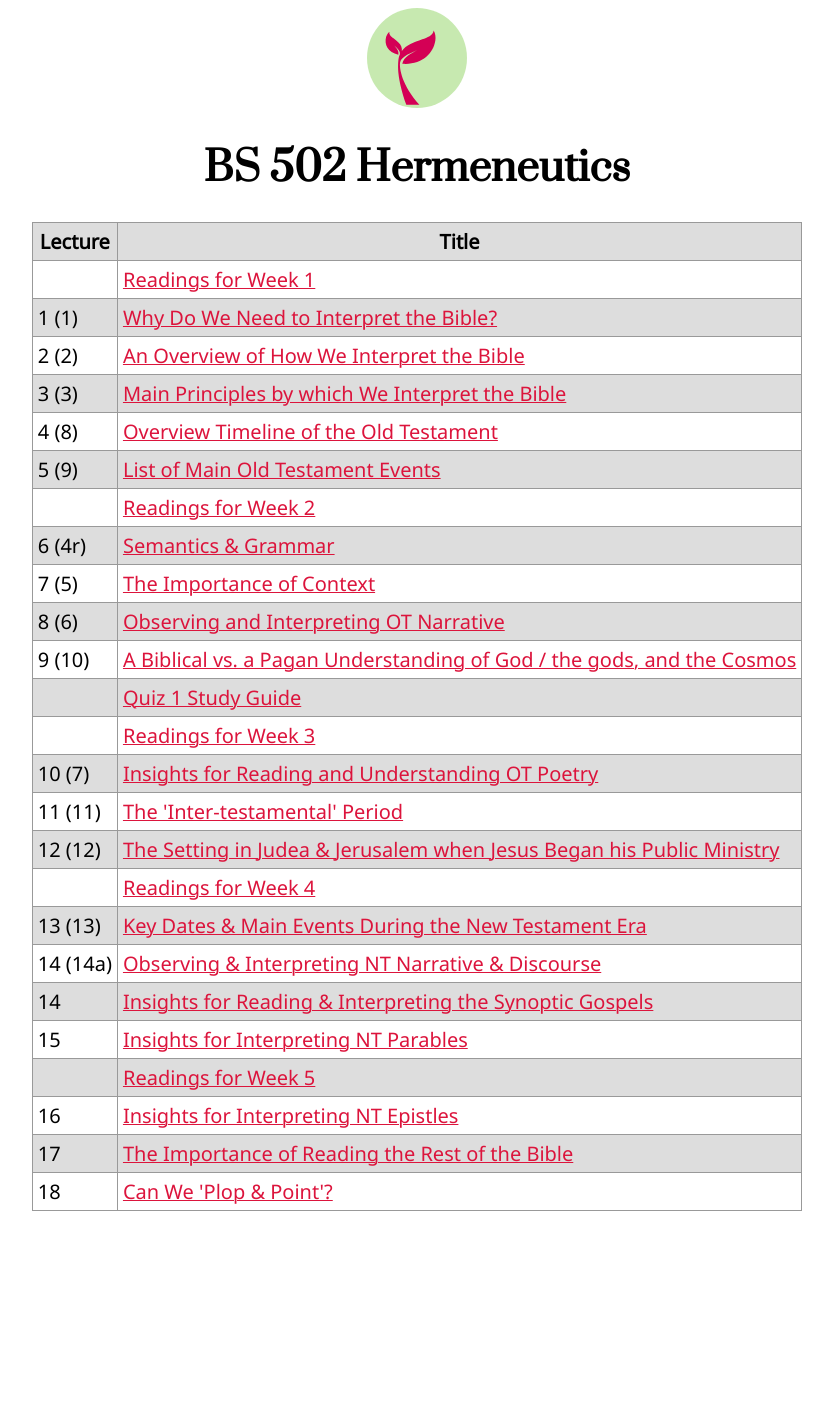
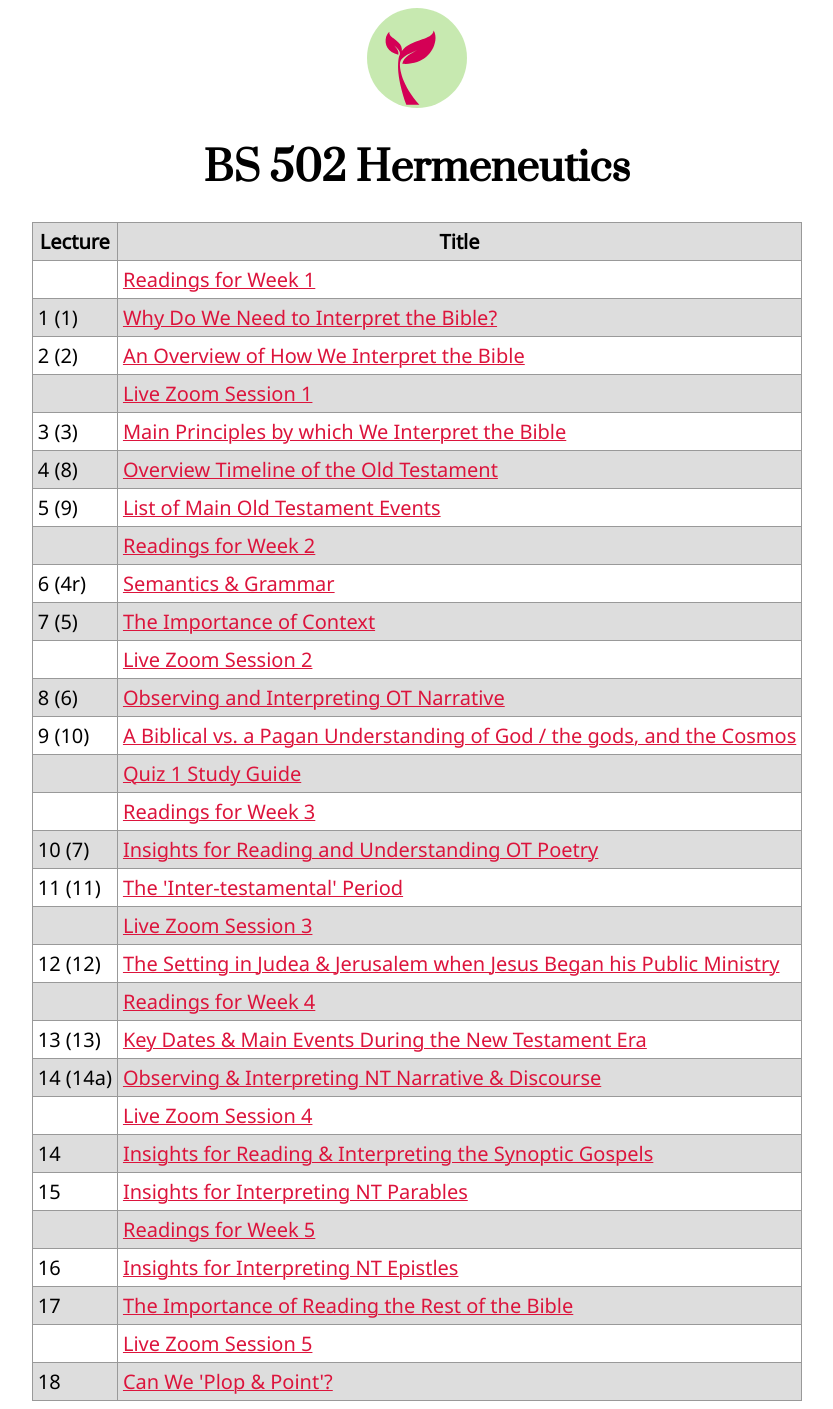
Before and after one commit to GospelTrust/kairos-bs-502, a Jekyll site: the page built from docs/index.html, in a window 1280 px wide. Shown: the whole page, without its empty margins (223-1056 px from the left). Built offline with Jekyll 4.4.1, drawn with Linux system fonts in a browser that asks for light colours; before the commit the page ends 1219 px from its top, so only the background shows below that.

Commit message:
refactor: Move zoom sessions to their own posts

```diff
--- /dev/null
+++ b/docs/_posts/2022-02-15-zoom-session-3.md
@@ -0,0 +1,9 @@
+---
+layout: post
+title: "Live Zoom Session 3"
+week: 3
+---
+
+{% include logo.html %}
+
+# {{ page.title }}
--- /dev/null
+++ b/docs/_posts/2022-02-22-zoom-session-4.md
@@ -0,0 +1,9 @@
+---
+layout: post
+title: "Live Zoom Session 4"
+week: 4
+---
+
+{% include logo.html %}
+
+# {{ page.title }}
--- /dev/null
+++ b/docs/_posts/2022-03-01-zoom-session-5.md
@@ -0,0 +1,9 @@
+---
+layout: post
+title: "Live Zoom Session 5"
+week: 5
+---
+
+{% include logo.html %}
+
+# {{ page.title }}
```
Also changed, not shown: docs/_posts/2022-01-31-lecture-1.md (+0 -2 lines), docs/_posts/2022-02-01-zoom-session-1.md (added, +11 -0 lines), docs/_posts/2022-02-07-lecture-6.md (+0 -2 lines), docs/_posts/2022-02-08-zoom-session-2.md (added, +11 -0 lines).
